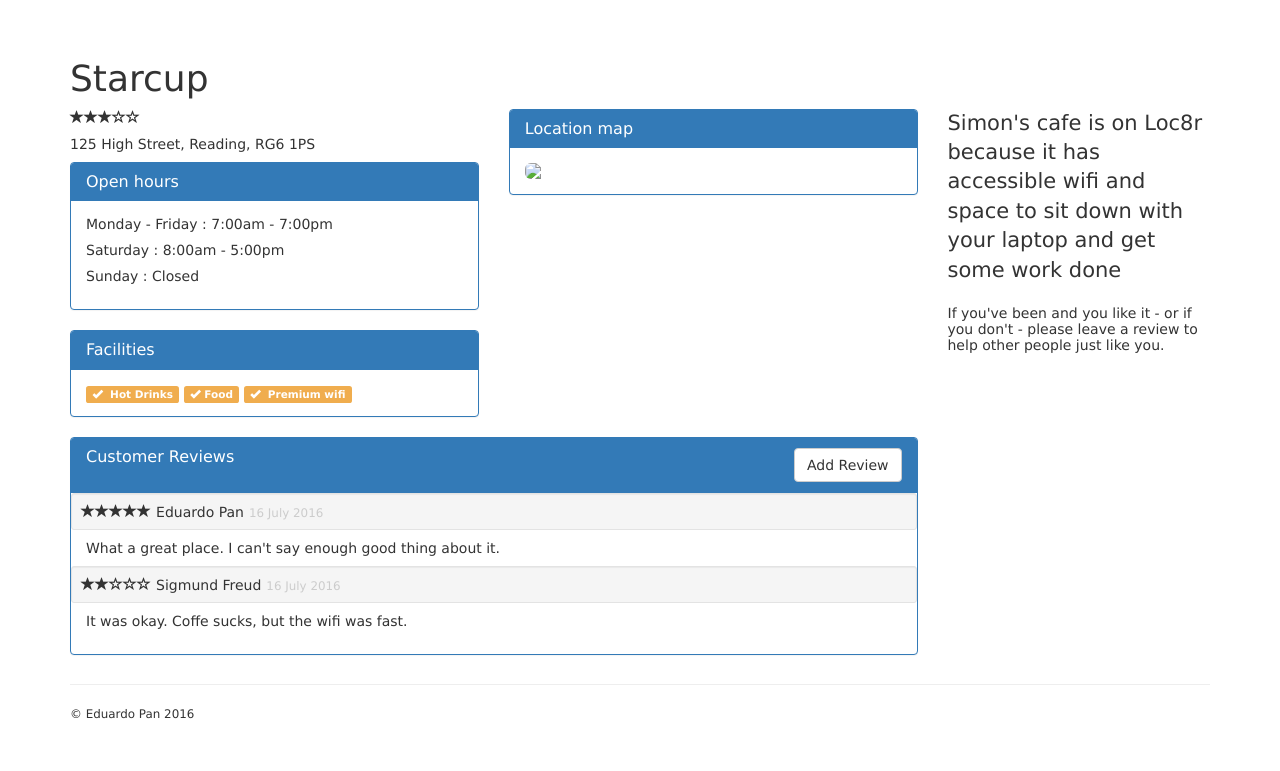
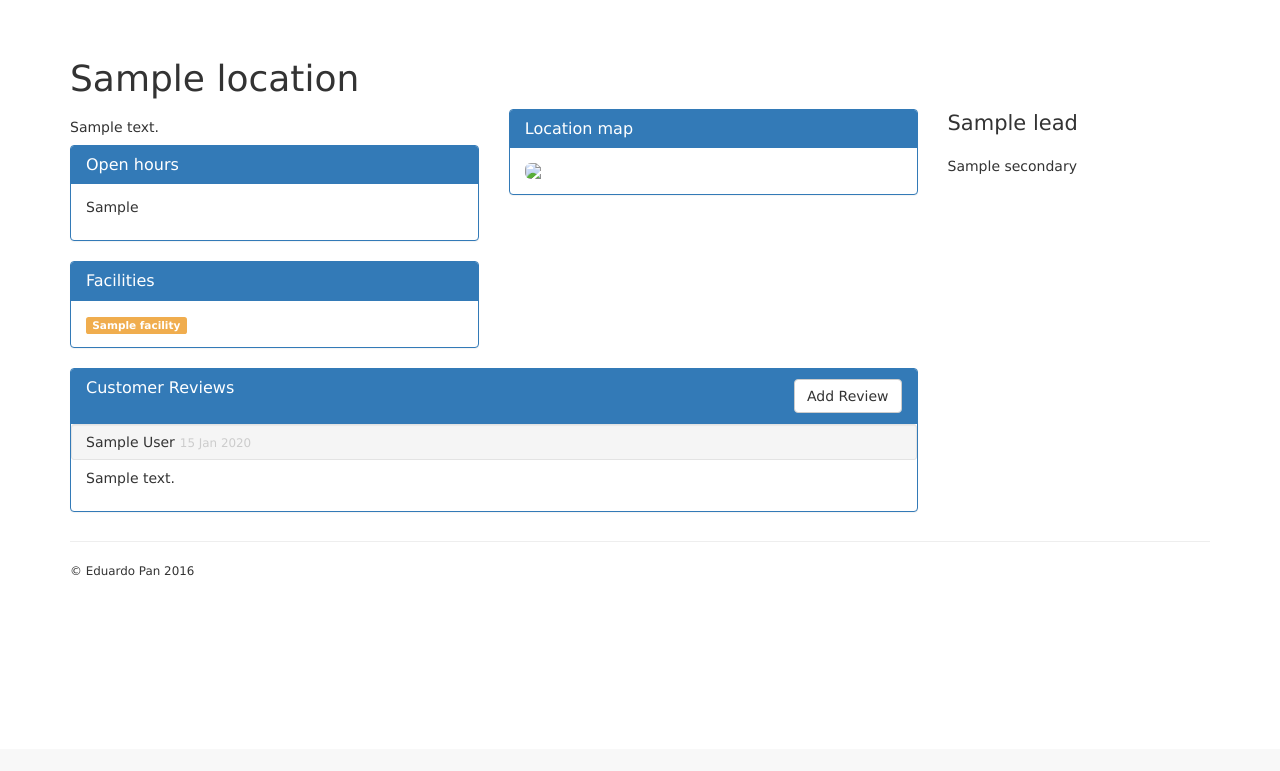
Before and after one commit to ZombieArg/ExpressTest, a Node server app: template app_server/views/location-info.jade in a window 1280 px wide. Shown: the part 51-822 px from the top of the page. After the commit the page ends 627 px from the top, so only its background shows below. Run offline with Node 20, Linux system fonts and the light colour scheme; the template is opened without the code that fills it: most values are stand-ins (such as "Sample title", 1, 10 or a date in 2020); some libraries are stand-ins or nearby versions.

Commit message:
Chapter 4 - Moving data from view to controller locations-list, location-info, add new review, others - Create/include/use Mixing

```diff
--- /dev/null
+++ b/app_server/views/_include/sharedHTMLfunctions.jade
@@ -0,0 +1,14 @@
+mixin outputRating(rating)
+  - for (var i = 1; i <= rating; i++)
+   span.glyphicon.glyphicon-star
+  - for (var i = rating; i < 5; i++)
+   span.glyphicon.glyphicon-star-empty
+
+mixin outputFacilities(facilities)
+  each facility in facilities
+    span.label.label-warning= facility
+    | &nbsp;
+
+mixin ouputOpendays(openDays)
+  each day in openDays
+    p= day
--- a/app_server/views/location-info.jade
+++ b/app_server/views/location-info.jade
@@ -1,51 +1,36 @@
 extends layout
+
+include _include/sharedHTMLfunctions
 
 block content
  #banner.page-header
   .row
     .col-lg-12
-      h1 Starcup
+      h1= location.name
 
   .row
    .col-xs-12.col-md-9
      .row
        .col-xs-12.col-sm-6
          p.rating
-          span.glyphicon.glyphicon-star
-          span.glyphicon.glyphicon-star
-          span.glyphicon.glyphicon-star
-          span.glyphicon.glyphicon-star-empty
-          span.glyphicon.glyphicon-star-empty
-         p 125 High Street, Reading, RG6 1PS
+          +outputRating(location.rating)
+         p= location.address
          .panel.panel-primary
           .panel-heading
             h2.panel-title Open hours
           .panel-body
-            p Monday - Friday :  7:00am - 7:00pm
-            p Saturday :  8:00am - 5:00pm
-            p Sunday :  Closed
+            +ouputOpendays(location.openDays)
          .panel.panel-primary
           .panel-heading
             h2.panel-title Facilities
           .panel-body
-            span.label.label-warning
-             span.glyphicon.glyphicon-ok
-             |&nbsp; Hot Drinks
-            |&nbsp;
-            span.label.label-warning
-              span.glyphicon.glyphicon-ok
-              | &nbsp;Food
-            | &nbsp;
-            span.label.label-warning
-              span.glyphicon.glyphicon-ok
-              | &nbsp; Premium wifi
-            | &nbsp;
+             +outputFacilities(location.facilities)
        .col-xs-12.col-sm-6
          .panel.panel-primary
            .panel-heading
              h2.panel-title Location map
            .panel-body
-             img.img-responsive.img-rounded(src='http://maps.googleapis.com/maps/api/staticmap?center=51.455041,-0.9690884&zoom=17&size=400x350&sensor=false&markers=51.455041,-0.9690884&scale=2')
+             img.img-responsive.img-rounded(src='http://maps.googleapis.com/maps/api/staticmap?center=#{location.coordinates.latitude},#{location.coordinates.longitude}&zoom=17&size=400x350&sensor=false&markers=#{location.coordinates.latitude},#{location.coordinates.longitude}&scale=2')
      .row
        .col-xs-12
          .panel.panel-primary.review-panel
@@ -54,32 +39,16 @@
              h2.panel-title Customer Reviews
              .clearfix
            .panel-body.review-container
-             .row
-               .review
-                 .well.well-sm.review-header
-                   span.rating
-                    span.glyphicon.glyphicon-star
-                    span.glyphicon.glyphicon-star
-                    span.glyphicon.glyphicon-star
-                    span.glyphicon.glyphicon-star
-                    span.glyphicon.glyphicon-star
-                   span.reviewAuthor Eduardo Pan
-                   small.reviewTimestamp 16 July 2016
-                 .col-xs-12
-                   p What a great place. I can't say enough good thing about it.
-             .row
-               .review
-                 .well.well-sm.review-header
-                   span.rating
-                     span.glyphicon.glyphicon-star
-                     span.glyphicon.glyphicon-star
-                     span.glyphicon.glyphicon-star-empty
-                     span.glyphicon.glyphicon-star-empty
-                     span.glyphicon.glyphicon-star-empty
-                   span.reviewAuthor Sigmund Freud
-                   small.reviewTimestamp 16 July 2016
-                 .col-xs-12
-                   p It was okay. Coffe sucks, but the wifi was fast.
+             each review in reviews
+              .row
+                .review
+                  .well.well-sm.review-header
+                    span.rating
+                     +outputRating(review.rating)
+                    span.reviewAuthor= review.author
+                    small.reviewTimestamp= review.commentDate
+                  .col-xs-12
+                    p!= review.commentText
    .col-xs-12.col-md-3
-     p.lead Simon's cafe is on Loc8r because it has accessible wifi and space to sit down with your laptop and get some work done
-     p If you've been and you like it - or if you don't - please leave a review to help other people just like you.
+     p.lead!=  sidebar.lead
+     p!= sidebar.secondary
--- a/app_server/views/location-review-form.jade
+++ b/app_server/views/location-review-form.jade
@@ -3,7 +3,7 @@
 block content
   .row.page-header
     .col-lg-12
-      h1 Review Starcups
+      h1 Review #{pageHeader.title}
   .row
     .col-xs-12.col-md-6
       form.form-horizontal(action='/location', method='GET', role='form')
```
Also changed, not shown: app_server/controllers/locations.js (+39 -2 lines), app_server/controllers/others.js (+8 -1 lines), app_server/views/generic-text.jade (+4 -5 lines), app_server/views/locations-list.jade (+5 -8 lines).
